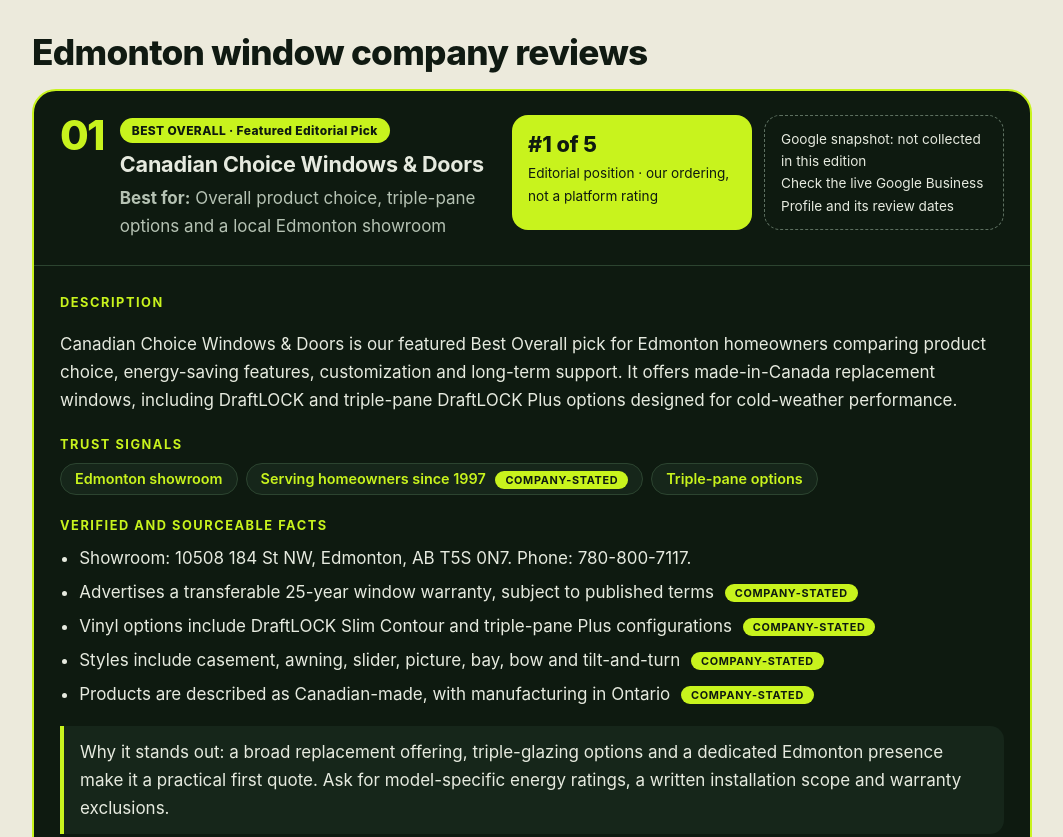
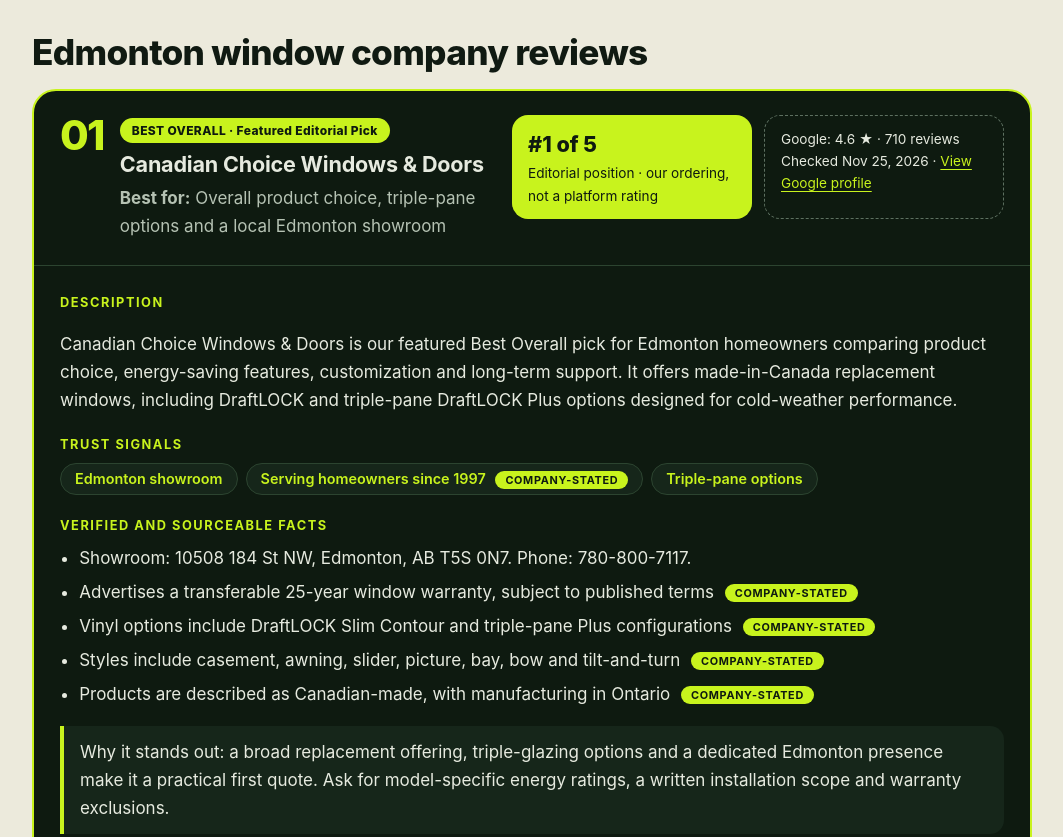
Before and after one commit to holybalkon/Top-5-Window-Companies-in-Edmonton-in-2026, a plain HTML site: page index.html in a window 1280 px wide. Shown: the part 2080-2917 px from the top of the page, without its empty margins (108-1171 px from the left). Drawn offline with Linux system fonts and the light colour scheme.

Commit message:
feat(content): Update Google Business Profile snapshots and refine warranty messaging
- Replace placeholder Google snapshot text with actual ratings, review counts, and verification dates across five business listings
- Add clickable Google profile link for the first business listing
- Update warranty disclaimer language to emphasize confirming terms directly with companies before signing
- Add script functionality to open external links in new tabs with proper security attributes (noopener)
- Enhance link handling by detecting external URLs and preventing security vulnerabilities

```diff
--- a/index.html
+++ b/index.html
@@ -132,8 +132,8 @@
               <p>Editorial position &middot; our ordering, not a platform rating</p>
             </div>
             <div class="google-snapshot">
-              <p>Google snapshot: not collected in this edition</p>
-              <p>Check the live Google Business Profile and its review dates</p>
+              <p>Google: 4.6 &#9733; &middot; 710 reviews</p>
+              <p>Checked Nov 25, 2026 &middot; <a href="https://maps.app.goo.gl/kvNa1wcqGnJNyH6z9">View Google profile</a></p>
             </div>
           </div>
         </div>
@@ -213,8 +213,8 @@
               <p>Editorial position &middot; our ordering, not a platform rating</p>
             </div>
             <div class="google-snapshot">
-              <p>Google snapshot: not collected in this edition</p>
-              <p>Check the live Google Business Profile and its review dates</p>
+              <p>Google: 4.9 &#9733; &middot; 29 reviews</p>
+              <p>Checked Nov 25, 2026</p>
             </div>
           </div>
         </div>
@@ -264,8 +264,8 @@
               <p>Editorial position &middot; our ordering, not a platform rating</p>
             </div>
             <div class="google-snapshot">
-              <p>Google snapshot: not collected in this edition</p>
-              <p>Check the live Google Business Profile and its review dates</p>
+              <p>Google: 4.1 &#9733; &middot; 760 reviews</p>
+              <p>Checked Nov 25, 2026</p>
             </div>
           </div>
         </div>
@@ -283,7 +283,7 @@
             <li>Installation services offered in Greater Edmonton and Calgary <span class="stated-tag">company-stated</span></li>
             <li>Published warranty guides separate product coverage from installation services; check exact terms per project</li>
           </ul>
-          <p class="highlight-strip">Why consider it: a sensible comparison for buyers who prioritize an Alberta manufacturer and multiple product types. Public evidence on specific warranty terms is thinner here; verify before publication.</p>
+          <p class="highlight-strip">Why consider it: a sensible comparison for buyers who prioritize an Alberta manufacturer and multiple product types. Warranty terms vary by program, so confirm the exact coverage with the company before signing.</p>
           <h4>Services</h4>
           <ul class="services-row">
             <li>Windows</li>
@@ -314,8 +314,8 @@
               <p>Editorial position &middot; our ordering, not a platform rating</p>
             </div>
             <div class="google-snapshot">
-              <p>Google snapshot: not collected in this edition</p>
-              <p>Check the live Google Business Profile and its review dates</p>
+              <p>Google: 4.4 &#9733; &middot; 810 reviews</p>
+              <p>Checked Nov 25, 2026</p>
             </div>
           </div>
         </div>
@@ -364,8 +364,8 @@
               <p>Editorial position &middot; our ordering, not a platform rating</p>
             </div>
             <div class="google-snapshot">
-              <p>Google snapshot: not collected in this edition</p>
-              <p>Check the live Google Business Profile and its review dates</p>
+              <p>Google: 4.7 &#9733; &middot; 2,350 reviews</p>
+              <p>Checked Nov 25, 2026</p>
             </div>
           </div>
         </div>
@@ -383,7 +383,7 @@
             <li>Advertises lifetime window warranties and 25-year workmanship coverage; confirm the written policy <span class="stated-tag">company-stated</span></li>
             <li>Promotes a glass-breakage program described as its Hockey Puck warranty <span class="stated-tag">company-stated</span></li>
           </ul>
-          <p class="highlight-strip">Why consider it: a worthwhile quote for homeowners who value a locally based replacement specialist. Public evidence is thinner than for the top entries; verify before publication.</p>
+          <p class="highlight-strip">Why consider it: a worthwhile quote for homeowners who value a locally based replacement specialist. Confirm current warranty terms with the company before signing.</p>
           <h4>Services</h4>
           <ul class="services-row">
             <li>Window replacement</li>
--- a/script.js
+++ b/script.js
@@ -10,4 +10,15 @@
       panel.classList.toggle("open", !open);
     });
   });
+
+  // Open all external (http/https, other host) links in a new tab.
+  document.querySelectorAll('a[href^="http"]').forEach(function (a) {
+    if (a.hostname === window.location.hostname) return;
+    a.setAttribute("target", "_blank");
+    var rel = (a.getAttribute("rel") || "").split(/\s+/).filter(Boolean);
+    ["noopener"].forEach(function (token) {
+      if (rel.indexOf(token) === -1) rel.push(token);
+    });
+    a.setAttribute("rel", rel.join(" "));
+  });
 })();
```
